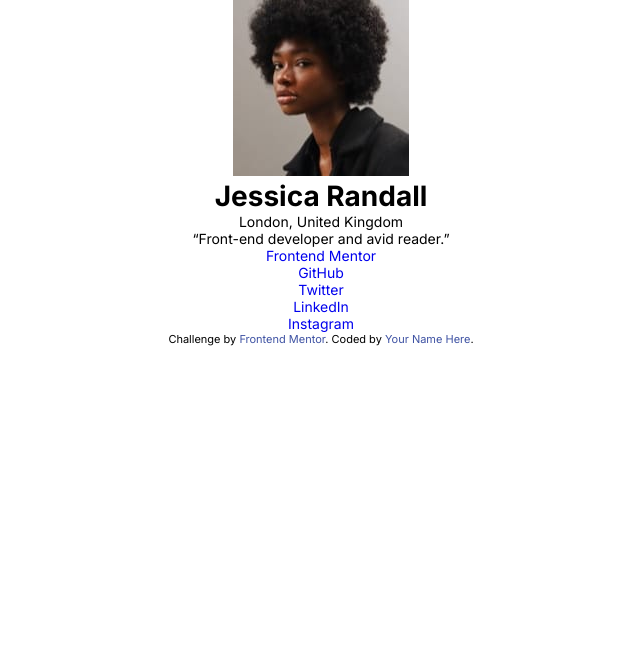
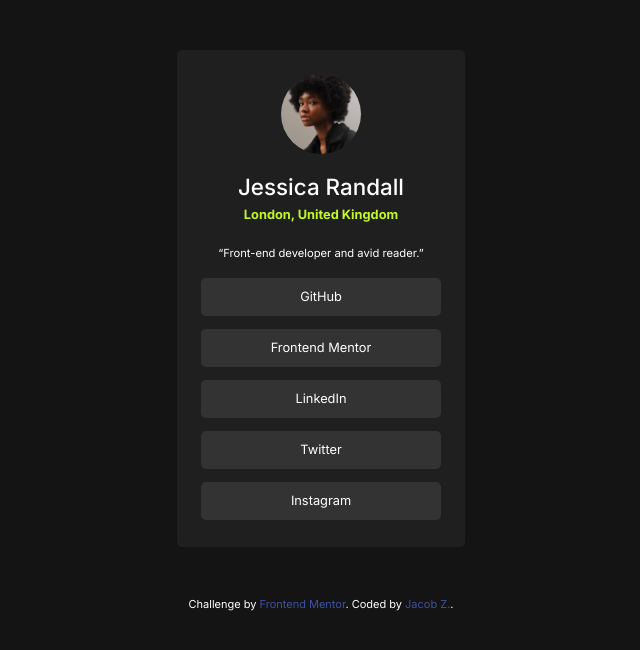
Before and after one commit to Teezee86/social-links-profile-mai, a plain HTML site: page index.html in a window 1280 px wide. Shown: the whole page, without its empty margins (319-959 px from the left). Drawn offline with Linux system fonts and the light colour scheme.

Commit message:
finsihed project

```diff
--- a/index.html
+++ b/index.html
@@ -13,40 +13,42 @@
   <title>Frontend Mentor | Social links profile</title>
 </head>
 
-<body>
+<body class="background--black">
+
+  <div class="profile__wrapper--darkgrey">
 
     <header>
-    <figure>
-      <img src="./assets/images/avatar-jessica.jpeg" alt="Subjects profile picture">
+      <figure class="profile__pic--round">
+        <img class="profile__pic--header" src="./assets/images/avatar-jessica.jpeg" alt="Subjects profile picture">
       </figure>
-    <hgroup>
-      <h1>Jessica Randall</h1>
-      <p>London, United Kingdom</p>
-      <p><q>Front-end developer and avid reader.</q></p>
+      <hgroup class="info">
+        <h1 class="info__name--large">Jessica Randall</h1>
+        <p class="info__location--green">London, United Kingdom</p>
+        <p><q class="info__about">Front-end developer and avid reader.</q></p>
       </hgroup>
     </header>
 
     <main>
 
-    <nav>
+      <nav class="nav">
         <ul>
-        <li><a href="#">Frontend Mentor</a></li>
-        <li><a href="#">GitHub</a></li>
-        <li><a href="#">Twitter</a></li>
-        <li><a href="#">LinkedIn</a></li>
-        <li><a href="#">Instagram</a></li>
+          <li class="nav__item"><a class="nav__link" href="#">GitHub</a></li>
+          <li class="nav__item"><a class="nav__link" href="#">Frontend Mentor</a></li>
+          <li class="nav__item"><a class="nav__link" href="#">LinkedIn</a></li>
+          <li class="nav__item"><a class="nav__link" href="#">Twitter</a></li>
+          <li class="nav__item"><a class="nav__link" href="#">Instagram</a></li>
         </ul>
       </nav>
-    </article>
 
     </main>
-
+  </div>
   <footer>
     <div class="attribution">
       Challenge by <a href="https://www.frontendmentor.io?ref=challenge" target="_blank">Frontend Mentor</a>.
-      Coded by <a href="#">Your Name Here</a>.
+      Coded by <a href="http://frontendmentor.io">Jacob Z.</a>.
     </div>
   </footer>
+
 
 </body>
 
--- a/style.css
+++ b/style.css
@@ -15,6 +15,8 @@
 body {
   font-family: inter;
   font-size: 14px;
+  background-color: var(--offblack-bg1);
+  color: var(--white-font);
 }
 header,
 main,
@@ -26,12 +28,62 @@ li,
 ul {
   text-decoration: none;
   list-style-type: none;
+  color: var(--white-font);
 }
+
 /** base styles, font and colors **/
 
+.profile__wrapper--darkgrey {
+  display: flex;
+  flex-direction: column;
+  justify-content: center;
+  align-items: center;
+  background-color: var(--darkgrey-bg2);
+  margin: 50px auto;
+  padding: 1em;
+  width: 18rem;
+  border-radius: 5px;
+}
+.profile__pic--round {
+  margin: 10px auto;
+}
+.profile__pic--header {
+  border-radius: 50%;
+  width: 80px;
+}
+.info__name--large {
+  font-size: 1.4rem;
+  line-height: 1.8;
+  font-weight: 500;
+}
+.info__about {
+  font-size: 0.7rem;
+  line-height: 2;
+}
+.info__location--green {
+  color: var(--prime-green);
+  margin-bottom: 20px;
+  font-weight: 700;
+  font-size: 0.8rem;
+}
+.nav__item {
+  background-color: var(--grey-link);
+  padding: 0.9em;
+  margin: 13px;
+  width: 240px;
+  border-radius: 5px;
+  font-size: 0.8rem;
+}
+.nav__item:hover {
+  background-color: var(--prime-green);
+}
+.nav__link:hover {
+  color: black;
+}
 .attribution {
   font-size: 11px;
   text-align: center;
+  color: var(--white-font);
 }
 .attribution a {
   color: hsl(228, 45%, 44%);
```
Lines whose indentation alone changed are shown as unchanged.
